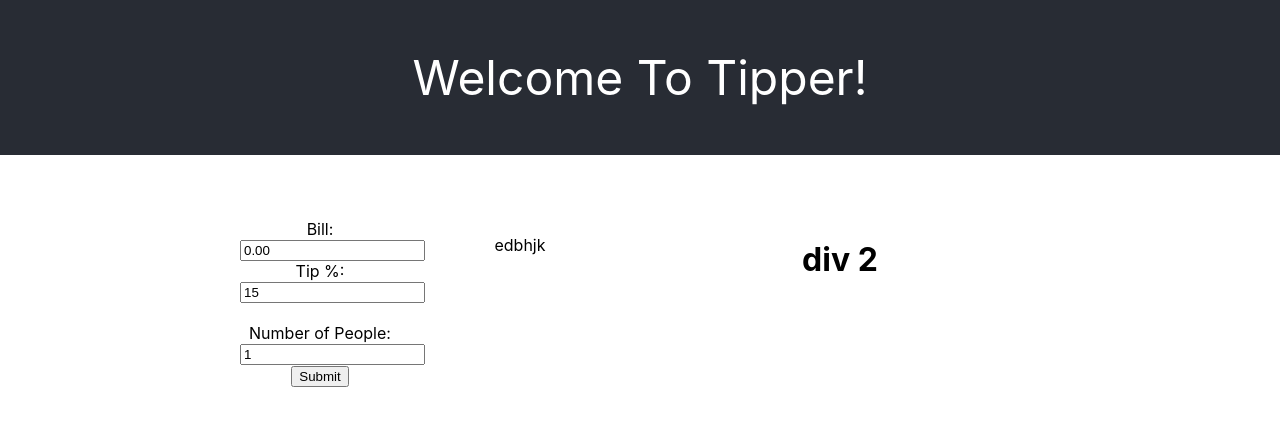
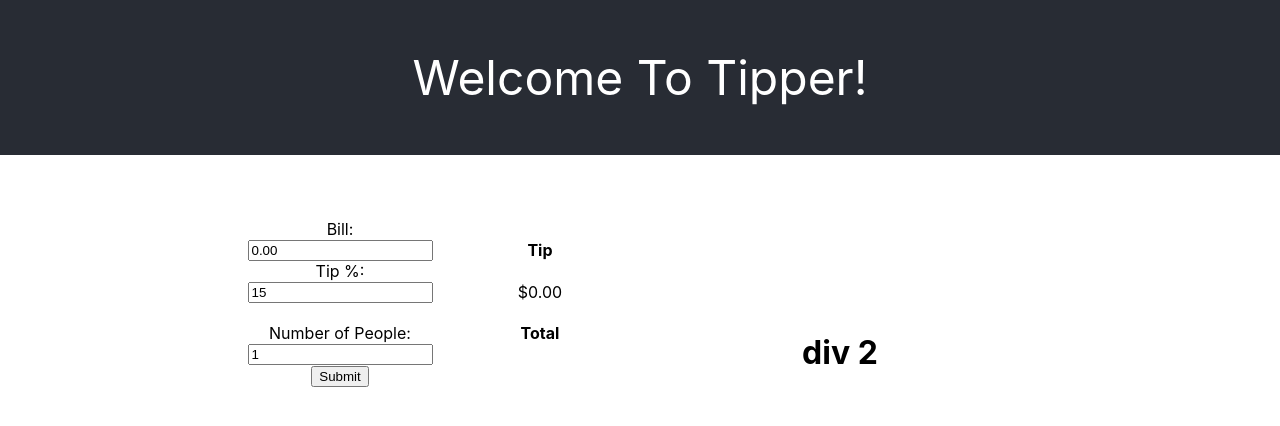
Before and after one commit to mawais54013/Tipper-Project, a React (Create React App) app: page / in a window 1280 px wide. Shown: the top 426 px of the page. Built offline with nearby package versions, Linux system fonts and the light colour scheme.

Commit message:
tip function works

```diff
--- a/src/components/tipCal.css
+++ b/src/components/tipCal.css
@@ -5,11 +5,11 @@
 .div2 {
     display: inline-block;
     vertical-align: top;
-    width: 40%;
+    width: 50%;
 }
 
 .div3 {
     display: inline-block;
     overflow: hidden;
-    width: 60%;
+    width: 50%;
 }
--- a/src/components/tipCalculator.js
+++ b/src/components/tipCalculator.js
@@ -34,6 +34,16 @@ class TipCalculator extends React.Component {
       }
 
       render() {
+          let tipNum = (parseFloat(this.state.value) * (parseInt(this.state.tip)/100))/parseInt(this.state.people) + 0.00;
+          let tipTotal;
+          if(this.state.people > 1)
+          {
+              tipTotal = parseFloat(tipNum).toFixed(2) + ' per person'
+          }
+          else
+          {
+              tipTotal = parseFloat(tipNum).toFixed(2);
+          }
         return (
          <div id="div1">
             <div className="div2">
@@ -62,7 +72,11 @@ class TipCalculator extends React.Component {
             </div>
 
             <div className='div3'>
-                <p>edbhjk</p>
+                <h4>Tip</h4>
+                <p>${tipTotal}</p>
+
+                <h4>Total</h4>
+
             </div>
           </div>
         );
```
